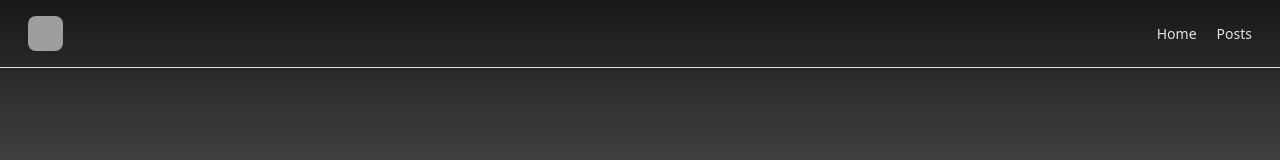
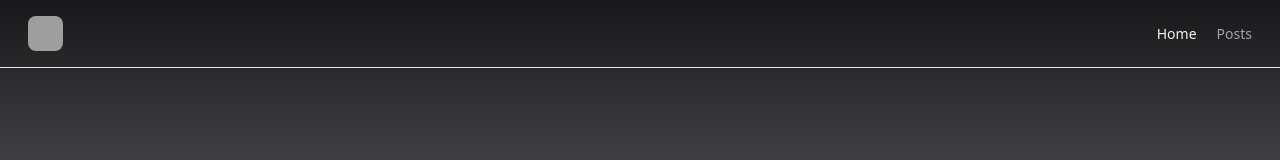
Before and after one commit to arhana-k/cloud, a Next.js app: page / in a window 1280 px wide. Shown: the top 160 px of the page. Built offline with nearby package versions, Linux system fonts and the light colour scheme; grey boxes are pictures that could not be loaded.

Commit message:
active navLink styling

```diff
--- a/src/app/components/header.tsx
+++ b/src/app/components/header.tsx
@@ -1,5 +1,7 @@
+"use client";
 import Image from "next/image";
 import Link from "next/link";
+import { usePathname } from "next/navigation";
 
 const navLinks = [
   {
@@ -13,6 +15,8 @@ const navLinks = [
 ];
 
 export default function Header() {
+  const pathname = usePathname();
+
   return (
     <header className="flex justify-between items-center py-4 px-7 border-b">
       <Link href="/">
@@ -29,7 +33,9 @@ export default function Header() {
         <ul className="flex gap-x-5 text-[14px]">
         {navLinks.map((link) => (
               <li key={link.href}>
-                <Link className="text-zinc-200" href={link.href}>
+                <Link className={` ${
+                  pathname === link.href ? "text-zinc-100" : "text-zinc-400"
+                }`} href={link.href}>
                 {link.label}</Link>
               </li>
         ))}
--- a/src/app/layout.tsx
+++ b/src/app/layout.tsx
@@ -7,7 +7,7 @@ import Footer from "./components/footer";
 const inter = Inter({ subsets: ["latin"] });
 
 export const metadata: Metadata = {
-  title: "Create Next App",
+  title: "My Posts",
   description: "Generated by create next app",
 };
 
```
Also changed, not shown: 1 other file (tests, documents, lock files or other folders).
